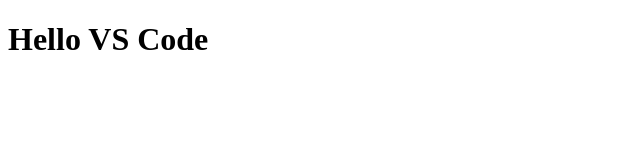
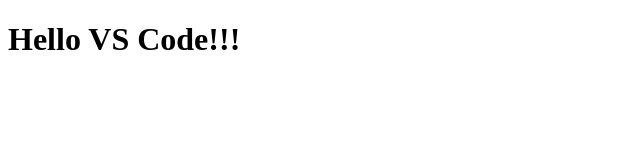
Before and after one commit to Den3699/vscode, a plain HTML site: page index.html in a window 1280 px wide. Shown: the full height of the page, 0-640 px from the left. Drawn offline with Linux system fonts and the light colour scheme.

Commit message:
Commit 2

```diff
--- a/index.html
+++ b/index.html
@@ -7,7 +7,7 @@
 </head>
 <body>
     <h1>
-        Hello VS Code
+        Hello VS Code!!!
     </h1>
 </body>
 </html>
```
